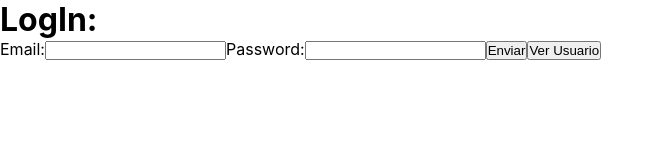
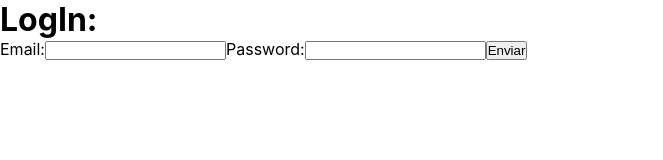
Before and after one commit to emmaspace/regalos-de-navidad, a React (Create React App) app: page /login in a window 1280 px wide. Shown: the top 160 px of the page, without its empty margins (0-663 px from the left). Built offline with nearby package versions, Linux system fonts and the light colour scheme; the HTML template or start-up script is replaced by a standard one; a web font is replaced by a local one.

Commit message:
Ya se pudo

```diff
--- a/db.json
+++ b/db.json
@@ -25,6 +25,11 @@
       "password": "$2a$10$uzUTRtIaW8c2EJKIKnOROO3gwNxY7rAThl.X47Ei2P4hyZ.wrXoAe",
       "id": 2,
       "role": "admin"
+    },
+    {
+      "email": "123@1231.123",
+      "password": "$2a$10$CGqCHwY3.A9ZjHkDwGnq2OM1wYRR.tm2IK4cpdwQPQruZDBjc3DR.",
+      "id": 3
     }
   ]
 }
--- a/src/Prueba/LogIn.jsx
+++ b/src/Prueba/LogIn.jsx
@@ -8,21 +8,6 @@ export default function SignUp() {
   const loginUser = (e) => {
     e.preventDefault();
     auth("login", email, password);
-  };
-  const verUsuario = (e) => {
-    e.preventDefault();
-    const signup = "http://localhost:3004/users";
-    const controller = new AbortController();
-    const options = {
-      headers: { "content-type": "application/json" },
-      // body: JSON.stringify({ email, password }),
-      signal: controller.signal,
-      method: "GET",
-    };
-    setTimeout(() => controller.abort(), 5000);
-    return fetch(`http://localhost:3004/users?email=${email}`, options)
-      .then((res) => console.log(res))
-      .catch((err) => console.log(err));
   };
 
   return (
@@ -43,9 +28,6 @@ export default function SignUp() {
       <button onClick={(e) => /* console.log("Holi") */ loginUser(e)}>
         Enviar
       </button>
-      <button onClick={(e) => /* console.log("Holi") */ verUsuario(e)}>
-        Ver Usuario
-      </button>
     </>
   );
 }
--- a/src/Prueba/auth-manager.jsx
+++ b/src/Prueba/auth-manager.jsx
@@ -1,4 +1,4 @@
-const auth = (action, email, password) => {
+const auth = async (action, email, password) => {
   const login = "http://localhost:3004/login";
   const signup = "http://localhost:3004/users";
   const controller = new AbortController();
@@ -9,9 +9,15 @@ const auth = (action, email, password) => {
     method: "POST",
   };
   setTimeout(() => controller.abort(), 5000);
-  return fetch(action === "login" ? login : signup, options)
-    .then((res) => console.log(res))
-    .catch((err) => console.log(err));
+  try {
+    const userInfo = await (await fetch(action === "login" ? login : signup, options)).json();
+    console.log(userInfo)
+    return userInfo;
+  }
+  catch {
+    console.log("no jaló")
+    return "Pos chale"
+  }
 };
 
 export default auth;
```
